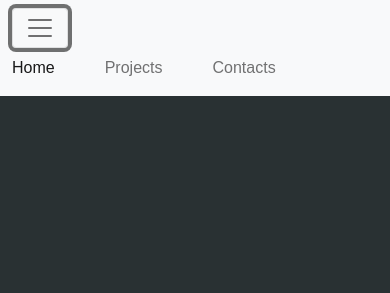
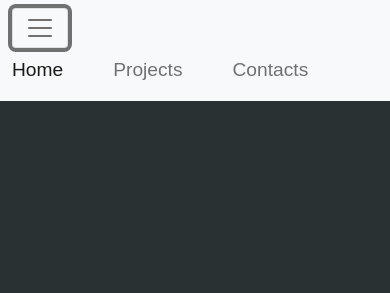
Before and after one commit to Domecosma/My-Web-Site, a plain HTML site: page index.html in a window 390 px wide. Both pictures are taken after a click on the button "Toggle navigation". Shown: the top 293 px of the page. Drawn offline with nearby package versions, Linux system fonts and the light colour scheme; a web font is replaced by a local one.

Commit message:
Update styles.css

```diff
--- a/assets/CSS/styles.css
+++ b/assets/CSS/styles.css
@@ -221,7 +221,7 @@ margin-top: 30px;
 
 
   .nav-link {
-      font-size: 1.0em;
+      font-size: 1.2em;
 
   }
 
```
